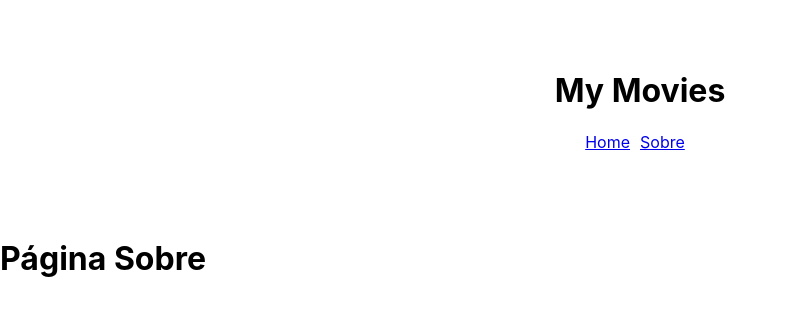
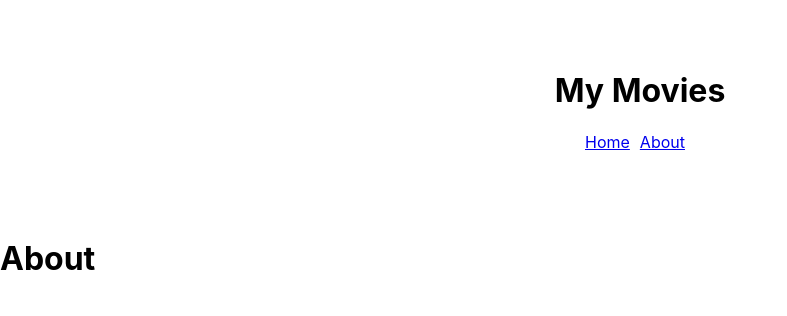
Before and after one commit to dariogabriel113/my-movies, a React (Create React App) app: page /about in a window 1280 px wide. Shown: the top 316 px of the page, without its empty margins (0-787 px from the left). Built offline with nearby package versions, Linux system fonts and the light colour scheme.

Commit message:
edições de texto

```diff
--- a/public/index.html
+++ b/public/index.html
@@ -1,5 +1,5 @@
 <!DOCTYPE html>
-<html lang="en">
+<html lang="pt-BR">
   <head>
     <meta charset="utf-8" />
     <link rel="icon" href="%PUBLIC_URL%/favicon.ico" />
--- a/src/components/MainMenu.js
+++ b/src/components/MainMenu.js
@@ -5,7 +5,7 @@ export const MainMenu = () => (
     <MainMenuContainer>
         <ul>
             <li><Link to={"/"}>Home</Link></li>
-            <li><Link to={"/about"}>Sobre</Link></li>
+            <li><Link to={"/about"}>About</Link></li>
         </ul>
     </MainMenuContainer>
 );
--- a/src/views/About.js
+++ b/src/views/About.js
@@ -1 +1 @@
-export const About = () => <h1>Página Sobre</h1>
+export const About = () => <h1>About</h1>
```
